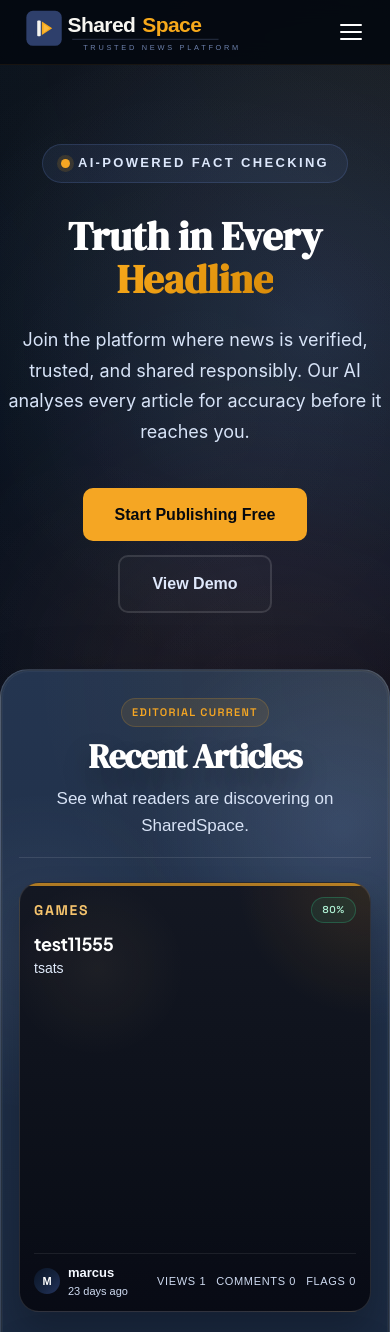
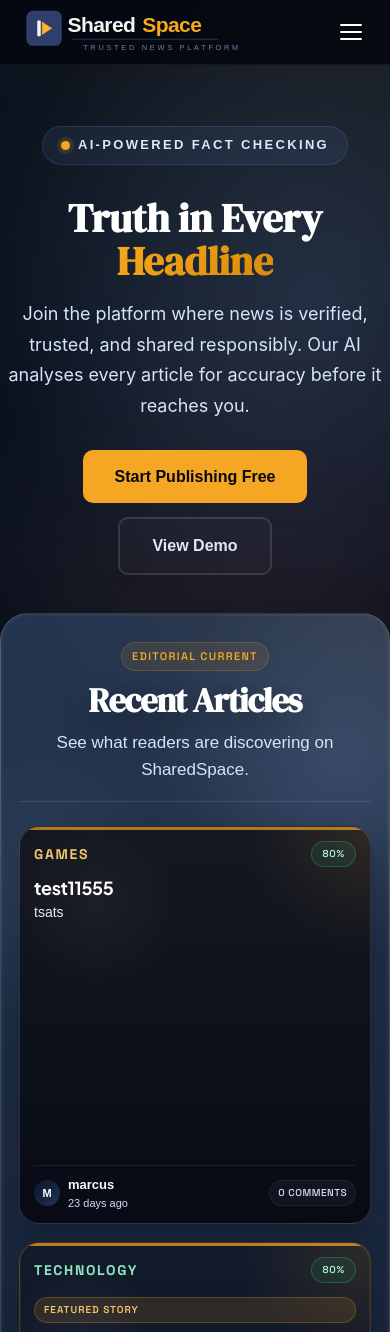
Before and after one commit to jabz123/Sharespace, a PHP site: page / in a window 390 px wide. Shown: the top 1332 px of the page. Run offline with PHP 8.4, Linux system fonts and the light colour scheme; data comes from the database, SQL or seed files in the repository; tables that the repository leaves empty hold one stand-in row (values such as "Sample post"); some libraries are stand-ins or nearby versions.

Commit message:
Refine landing hero and feature the lead article card

```diff
--- a/index.php
+++ b/index.php
@@ -146,12 +146,17 @@ $demoEmbedUrl = youtubeEmbedUrl($demoVideo['video_url'] ?? '');
 
             <div class="preview-cards">
                 <?php if (!empty($previewArticles)): ?>
-                    <?php foreach ($previewArticles as $article): ?>
-                        <a href="/login.php" class="preview-card">
+                    <?php foreach ($previewArticles as $index => $article): ?>
+                        <?php $isFeatured = $index === 1; ?>
+                        <a href="/login.php" class="preview-card<?= $isFeatured ? ' preview-card-featured' : '' ?>">
                             <div class="preview-meta">
                                 <span class="preview-cat"><?= htmlspecialchars($article->categoryName) ?></span>
                                 <span class="preview-score <?= score_class($article->trustScore) ?>"><?= $article->trustScore ?>%</span>
                             </div>
+
+                            <?php if ($isFeatured): ?>
+                                <div class="preview-featured-label">Featured Story</div>
+                            <?php endif; ?>
 
                             <?php if (!empty($article->imagePath)): ?>
                                 <div class="preview-thumb">
@@ -187,9 +192,7 @@ $demoEmbedUrl = youtubeEmbedUrl($demoVideo['video_url'] ?? '');
                                 ?>
 
                                 <div class="preview-stats">
-                                    <span>Views <?= $article->viewCount ?? 0 ?></span>
-                                    <span>Comments <?= $commentCount ?></span>
-                                    <span>Flags <?= $article->flagCount ?></span>
+                                    <span><?= $commentCount ?> comments</span>
                                 </div>
                             </div>
                         </a>
--- a/public/css/landing.css
+++ b/public/css/landing.css
@@ -2140,3 +2140,128 @@ h4,
 .hero-sub {
     color: #d7e3f7;
 }
+
+/* Final landing refinement */
+.hero-inner {
+    padding: 62px 0 28px;
+}
+
+.hero-title {
+    margin-bottom: 16px;
+}
+
+.hero-sub {
+    max-width: 640px;
+    margin: 0 auto 28px;
+}
+
+.hero-cta {
+    margin-bottom: 38px;
+}
+
+.preview-window {
+    margin-top: 4px;
+}
+
+.preview-cards {
+    grid-template-columns: 0.95fr 1.15fr 0.95fr;
+    gap: 18px;
+}
+
+.preview-card {
+    min-height: 398px;
+}
+
+.preview-card-featured {
+    transform: translateY(-10px);
+    border-color: rgba(245,166,35,0.24);
+    box-shadow:
+        0 26px 48px rgba(0, 0, 0, 0.3),
+        0 0 0 1px rgba(245,166,35,0.08) inset;
+}
+
+.preview-card-featured:hover {
+    transform: translateY(-14px);
+}
+
+.preview-card:nth-child(2) {
+    background:
+        radial-gradient(circle at top right, rgba(245,166,35,0.12), transparent 24%),
+        radial-gradient(circle at 18% 24%, rgba(210,226,255,0.05), transparent 18%),
+        linear-gradient(180deg, rgba(19,27,43,0.98) 0%, rgba(10,15,26,0.98) 100%);
+}
+
+.preview-card:nth-child(2)::before {
+    border-top-color: rgba(245,166,35,0.82);
+}
+
+.preview-card:nth-child(3)::before {
+    border-top-color: rgba(255,255,255,0.34);
+}
+
+.preview-featured-label {
+    display: inline-flex;
+    align-items: center;
+    margin-top: 10px;
+    padding: 4px 9px;
+    border-radius: 999px;
+    background: rgba(245,166,35,0.12);
+    border: 1px solid rgba(245,166,35,0.24);
+    color: #f5c56f;
+    font-family: 'Space Grotesk', sans-serif;
+    font-size: 10px;
+    font-weight: 600;
+    letter-spacing: 0.1em;
+    text-transform: uppercase;
+}
+
+.preview-card-featured .preview-thumb {
+    height: 178px;
+}
+
+.preview-card-featured .preview-title,
+.preview-card-featured .preview-title a {
+    font-size: 20px;
+    line-height: 1.38;
+}
+
+.preview-card-featured .preview-excerpt {
+    font-size: 15px;
+}
+
+.preview-footer {
+    justify-content: space-between;
+    gap: 12px;
+}
+
+.preview-stats {
+    gap: 0;
+}
+
+.preview-stats span {
+    display: inline-flex;
+    align-items: center;
+    padding: 4px 8px;
+    border-radius: 999px;
+    background: rgba(255,255,255,0.04);
+    border: 1px solid rgba(255,255,255,0.06);
+    color: #d7e2f5;
+    font-family: 'Space Grotesk', sans-serif;
+    font-size: 10px;
+    font-weight: 500;
+    letter-spacing: 0.05em;
+    text-transform: uppercase;
+}
+
+@media (max-width: 1100px) {
+    .preview-cards {
+        grid-template-columns: 1fr;
+    }
+
+    .preview-card-featured,
+    .preview-card-featured:hover,
+    .preview-card:nth-child(2),
+    .preview-card:nth-child(2):hover {
+        transform: none;
+    }
+}
```
